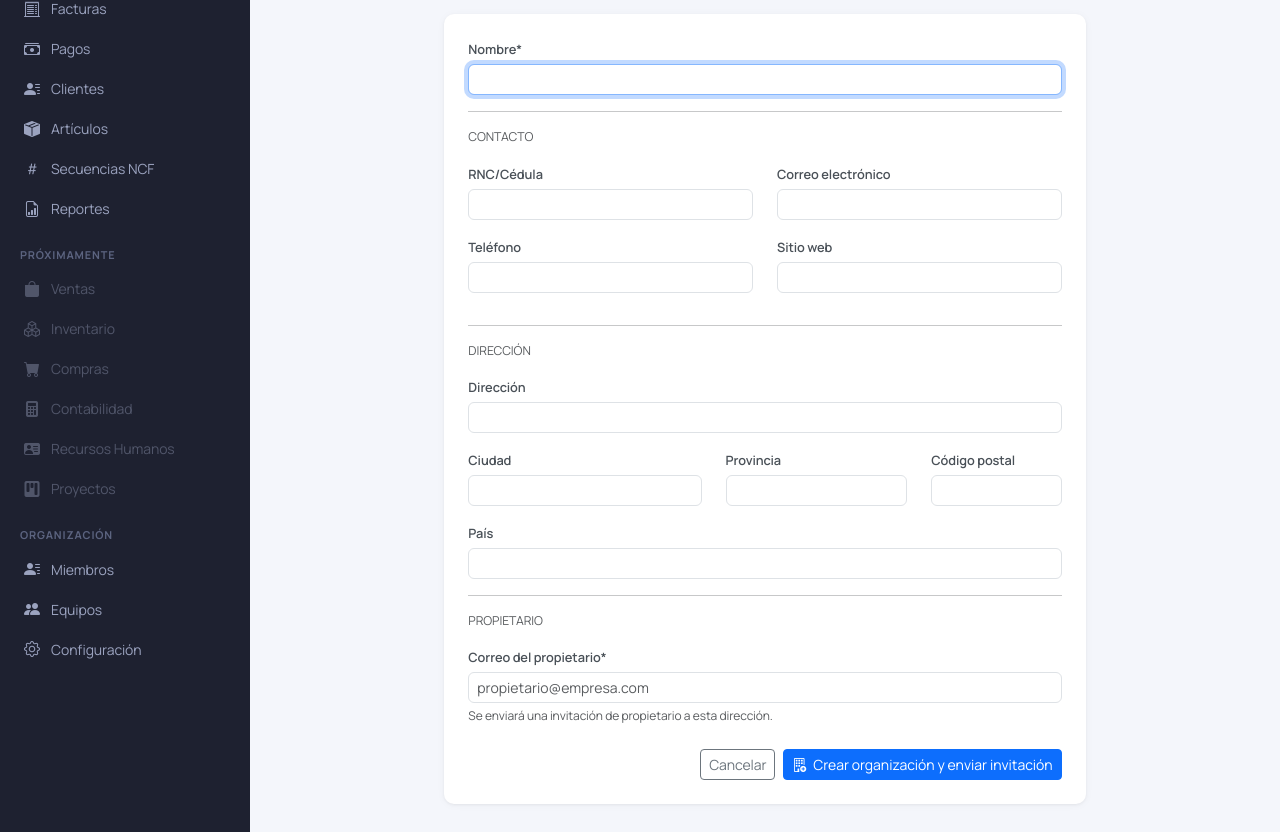
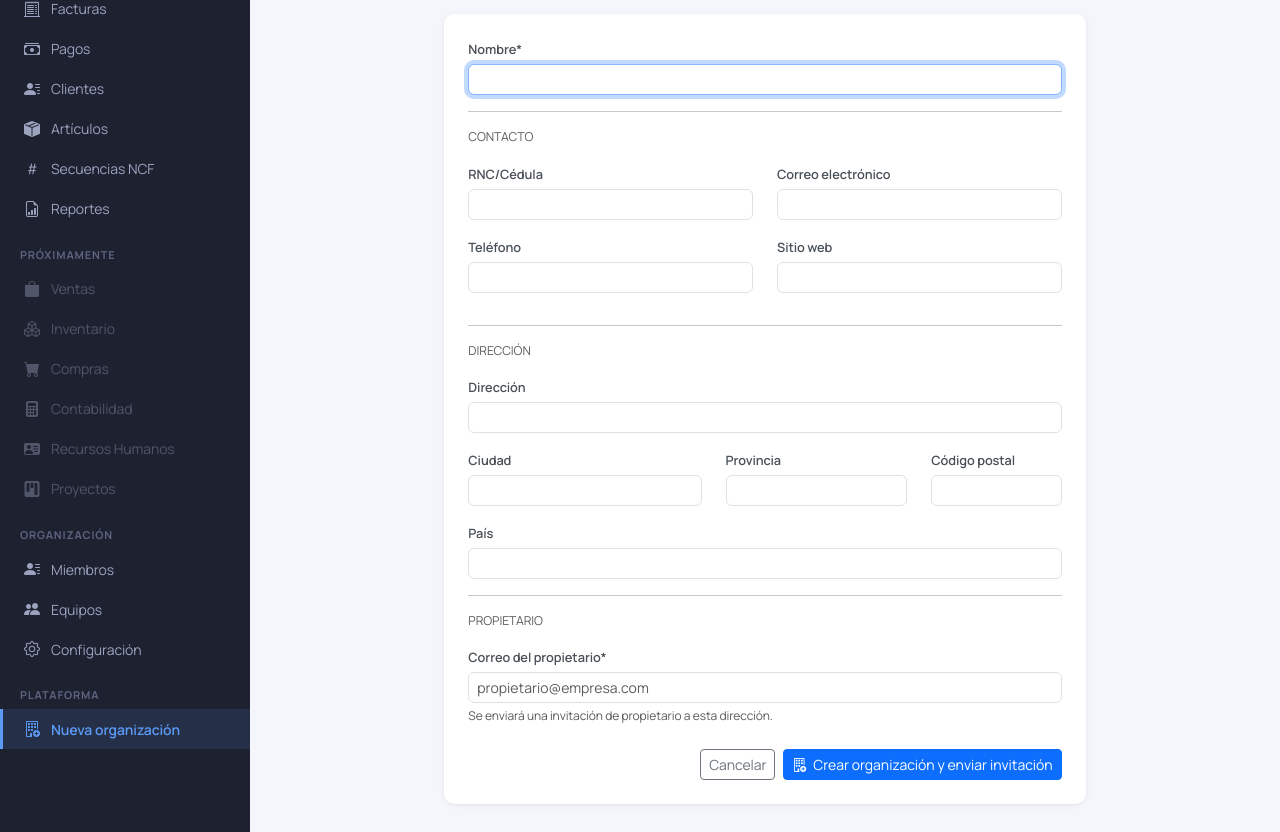
Before and after one commit to sabumazur/Erp, a Django app: page /org/create/ in a window 1280 px wide. Shown: the part 244-1076 px from the top of the page. Run offline with Django 4.2, Linux system fonts and the light colour scheme; the visitor is signed in with stand-in values (Sample User, id 1); data comes from the database, SQL or seed files in the repository; parts of the project's set-up code (start-up, migrations or seed data) failed here and were passed over; some libraries are stand-ins or nearby versions.

Commit message:
feat: hide org creation from non-staff users, add Plataforma sidebar section
- Navbar 'Nueva organización' link guarded by request.user.is_staff
- Sidebar gains 'Plataforma' section (is_staff only) with create org link

```diff
--- a/templates/partials/_navbar.html
+++ b/templates/partials/_navbar.html
@@ -49,12 +49,14 @@
         </form>
       </li>
       {% endfor %}
+      {% if request.user.is_staff %}
       <li><hr class="dropdown-divider"></li>
       <li>
         <a class="dropdown-item" href="{% url 'accounts:create_org' %}">
           <i class="bi bi-plus-circle me-1"></i>{% trans "Nueva organización" %}
         </a>
       </li>
+      {% endif %}
       {% if user_memberships|length > 1 and organization %}
       <li x-data="{ _open: false }">
         <form method="post" action="{% url 'accounts:leave_org' %}"
--- a/templates/partials/_sidebar.html
+++ b/templates/partials/_sidebar.html
@@ -159,6 +159,19 @@
     </ul>
     {% endif %}
 
+    {% if request.user.is_staff %}
+    <div class="sidebar-section-label">{% trans "Plataforma" %}</div>
+    <ul class="sidebar-nav">
+      <li>
+        <a href="{% url 'accounts:create_org' %}"
+           class="sidebar-nav-link {% if 'org/create' in request.path %}active{% endif %}">
+          <i class="bi bi-building-add"></i>
+          <span>{% trans "Nueva organización" %}</span>
+        </a>
+      </li>
+    </ul>
+    {% endif %}
+
   </nav>
   {% endif %}
 
```
